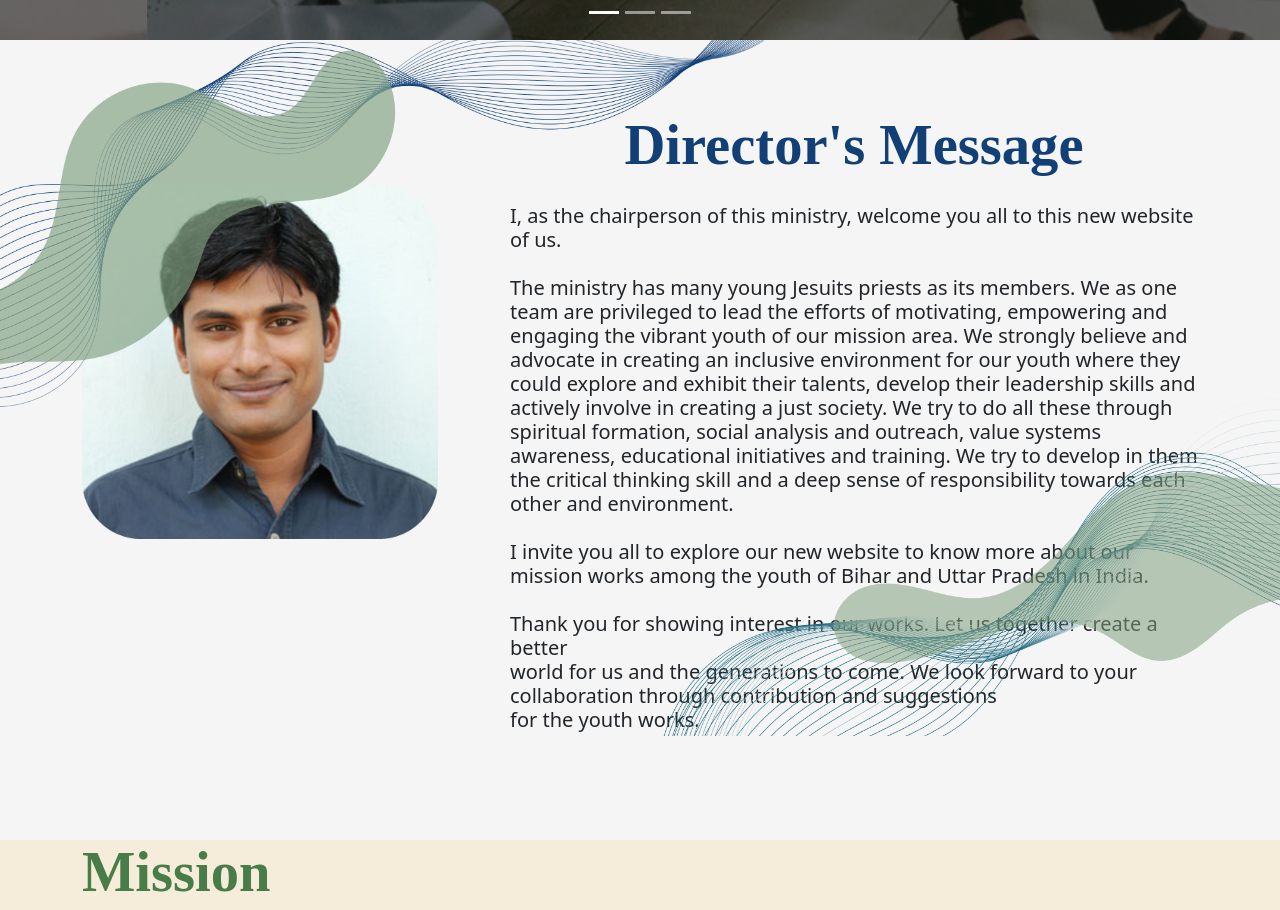
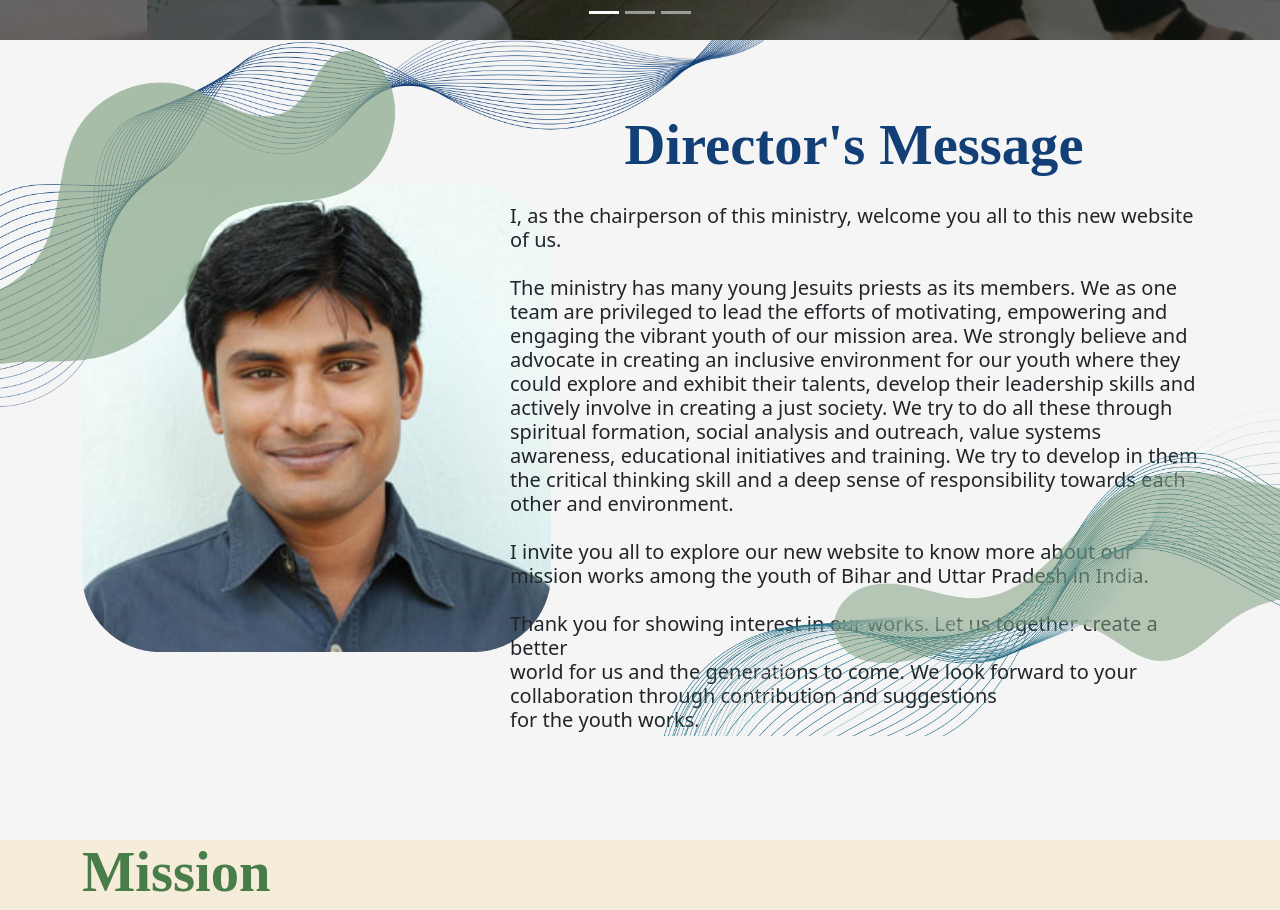
Before and after one commit to Neha220803/pjsym, a React (Create React App) app: page / in a window 1280 px wide. Shown: the part 760-1670 px from the top of the page. Built offline with nearby package versions, Linux system fonts and the light colour scheme.

Commit message:
minor changes

```diff
--- a/src/components/home/ProvidenceMssg.js
+++ b/src/components/home/ProvidenceMssg.js
@@ -47,21 +47,15 @@ export const ProvidenceMssg = () => {
             </div>
             <Container className='mt-5 mb-4' >
                 <Row className=''>
-                    <Col lg={4} md={4} sm={12} className='mt-5 mb-5 pt-5' >
-                        <motion.div variants={leftVarient} initial="initial" whileInView="animate">
-                            <img src={director} alt="directors mssg" className="w-100 d-flex justify-content-center" />
-                        </motion.div>
+                    <Col lg={4} md={4} sm={0} className='mt-5 mb-5 pt-5' >
+                        <motion.img src={director} alt="directors mssg" variants={leftVarient} initial="initial" whileInView="animate" />
                     </Col>
 
                     <Col lg={8} md={8} sm={12}>
                         <motion.div className='ms-5 h5' variants={rightVarient} initial="initial" whileInView="animate" >
                             <Row>
-                                <Col>
                                 <motion.div className='each-head d-flex justify-content-center my-4' variants={rightVarient} initial="initial" whileInView="animate">Director's Message</motion.div>
-                                </Col>
                             </Row>
-                            <Row>
-                                <Col>
                             <motion.p variants={rightVarient} initial="initial" whileInView="animate">I, as the chairperson of this ministry, welcome you all to this new website of us.<br></br><br></br>
                                 The ministry has many young Jesuits priests as its members. We as one team are privileged to lead the efforts of motivating,
                                 empowering and engaging the vibrant youth of our mission area. We strongly believe and advocate in creating an inclusive
@@ -74,8 +68,6 @@ export const ProvidenceMssg = () => {
                                 Thank you for showing interest in our works. Let us together create a better<br></br> world for us and the generations
                                 to come. We look forward to your <br></br> collaboration through contribution and suggestions <br></br>for the youth works.
                             </motion.p>
-                                </Col>
-                            </Row>
                         </motion.div>
                     </Col>
                 </Row>
```
Lines whose indentation alone changed are shown as unchanged.
